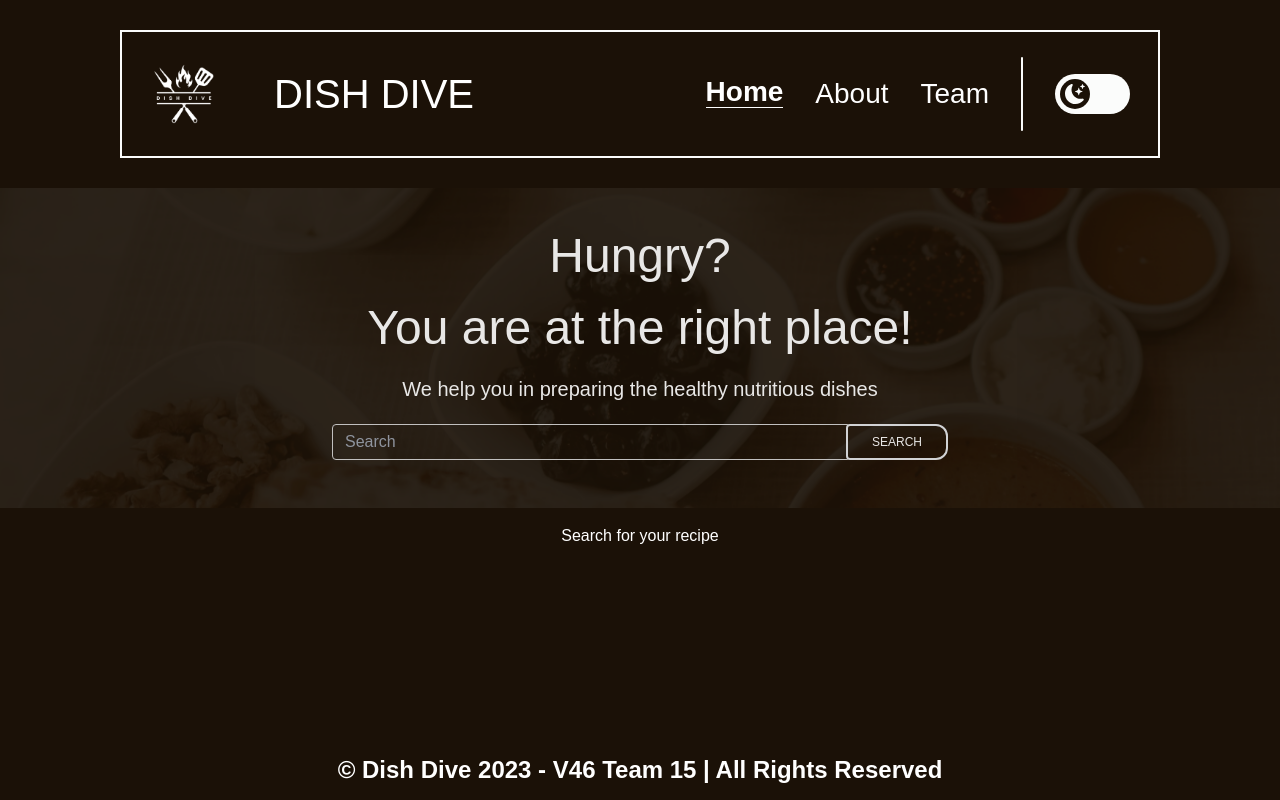
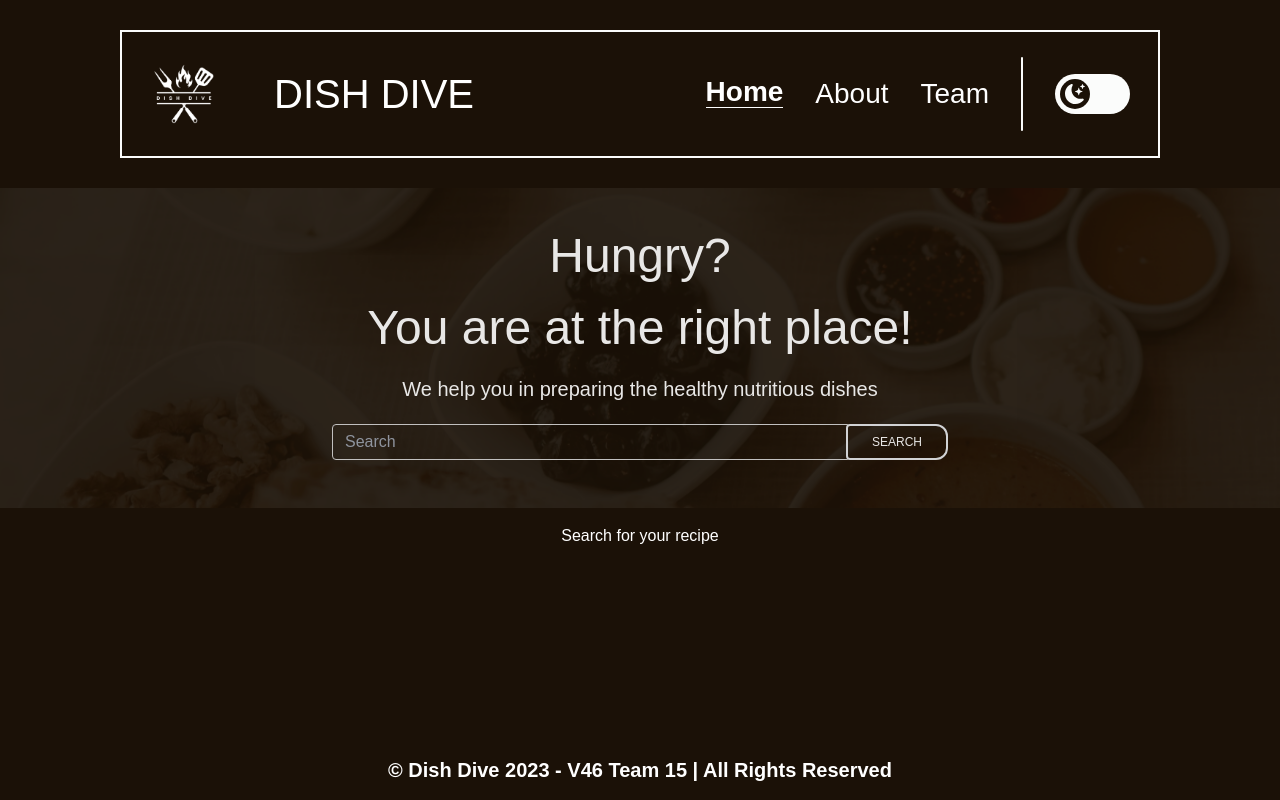
Before and after one commit to chingu-voyages/v46-tier2-team-15, a React (Vite) app: page / in a window 1280 px wide. Built offline with nearby package versions, Linux system fonts and the light colour scheme.

Commit message:
feature(previous-session-criteria

```diff
--- a/src/components/Footer.jsx
+++ b/src/components/Footer.jsx
@@ -6,7 +6,7 @@ import "tippy.js/themes/light.css";
 function Footer() {
   return (
     <div
-      className="w-full flex flex-col justify-center items-center fixed bottom-0 left-0 right-0 text-white text-sm	md:text-xl lg:text-2xl leading-6 box-border font-bold"
+      className="w-full flex flex-col justify-center items-center fixed bottom-0 left-0 right-0 text-white text-xs	md:text-sm lg:text-xl leading-6 box-border font-bold"
       style={{
         backgroundColor: "#1B1107",
         height: "60px",
--- a/src/components/LandingPage.jsx
+++ b/src/components/LandingPage.jsx
@@ -8,7 +8,7 @@ we can add some random recipes below the instructions.
 This page will be replaced with the Search page once a search is done.
 */
 
-import React, { useEffect, useState } from "react";
+import React, { useState } from "react";
 import SearchBar from "./SearchBar";
 import RecipeList from "./RecipeList";
 
```
